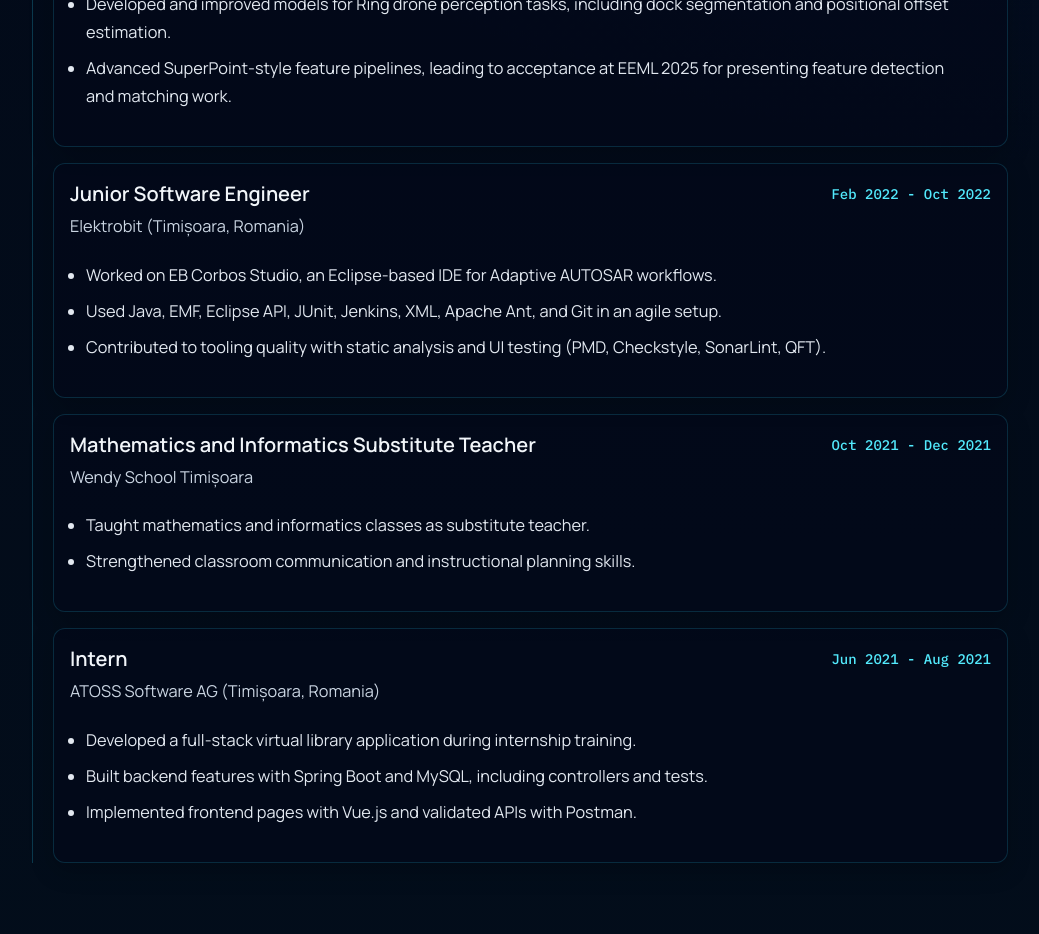
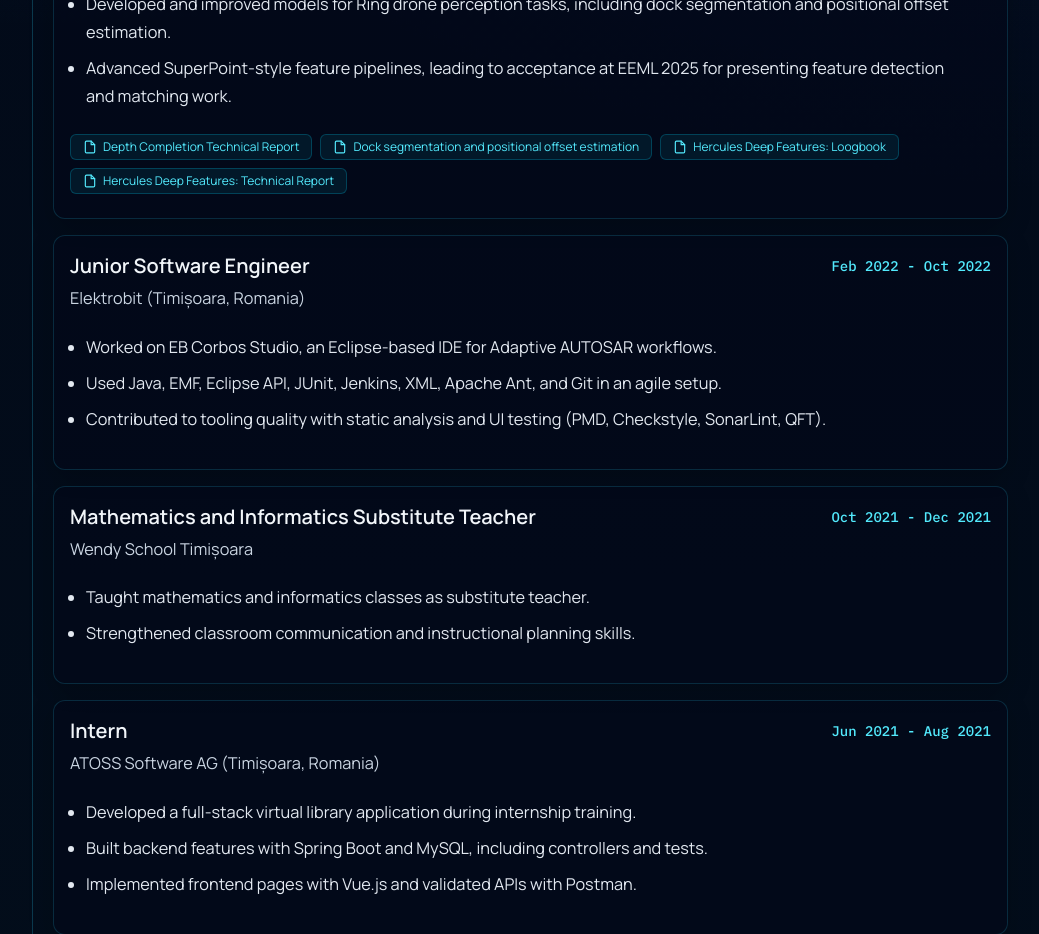
Before and after one commit to ionut-grigore99/ionut-grigore, a React (Vite) app: page / in a window 1280 px wide. Shown: the part 1660-2594 px from the top of the page, without its empty margins (122-1161 px from the left). Built offline with nearby package versions, Linux system fonts and the light colour scheme.

Commit message:
added amazon working experience documents

```diff
--- a/data/portfolioContent.ts
+++ b/data/portfolioContent.ts
@@ -67,7 +67,10 @@ export const experiences: ExperienceItem[] = [
       "Advanced SuperPoint-style feature pipelines, leading to acceptance at EEML 2025 for presenting feature detection and matching work.",
     ],
     documents: [
-      // { title: "FPC-Net Paper (EEML 2025)", href: "https://drive.google.com/..." },
+      { title: "Depth Completion Technical Report", href: "https://drive.google.com/file/d/1eHS8gSgSkS3tJmITf95AahfDicxkQIHe/view?usp=drive_link" },
+      { title: "Dock segmentation and positional offset estimation", href: "https://drive.google.com/file/d/1JlYDtDLbJMnjmn-PwLzuqRZaX2rf9m9R/view?usp=drive_link" },
+      { title: "Hercules Deep Features: Loogbook", href: "https://drive.google.com/file/d/18fpmpb1R0agadcaAxSNxq-jHY9YVZj7S/view?usp=drive_link" },
+      { title: "Hercules Deep Features: Technical Report", href: "https://drive.google.com/file/d/1lvuKiKWb6fKpLAuupsN63taRawwDC8xA/view?usp=drive_link" },
     ],
   },
   {
```
